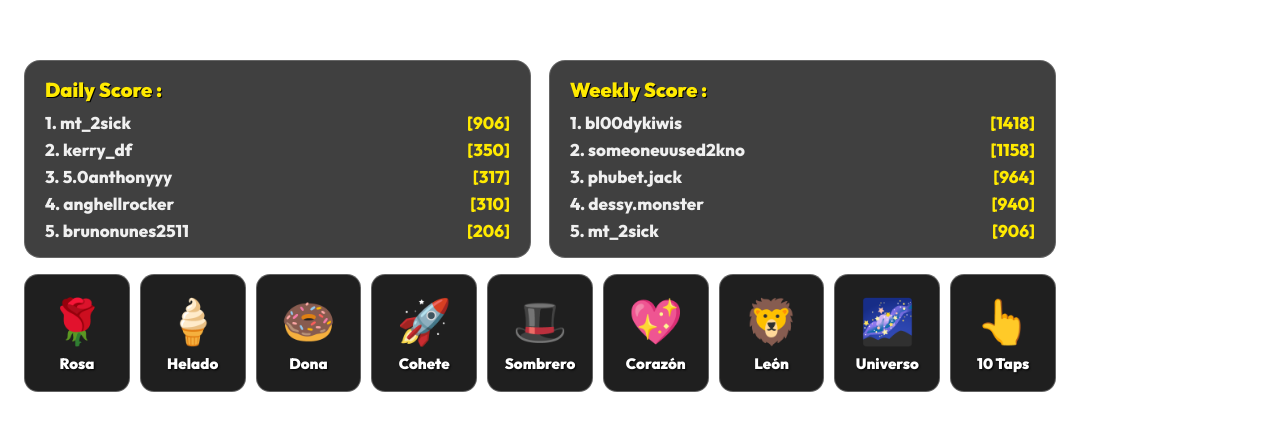
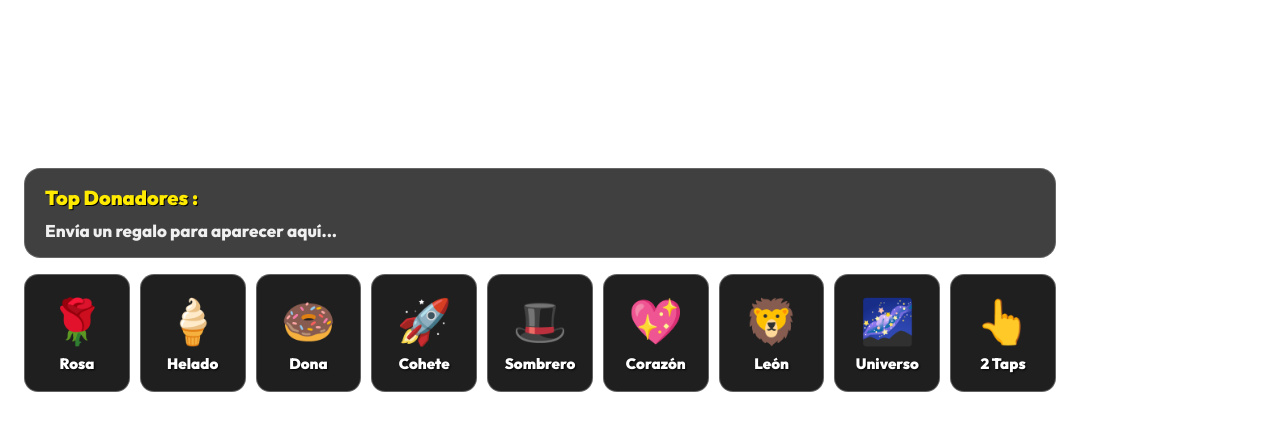
Before and after one commit to ignacioFinochietti/GTA-Fight-MOD, a plain HTML site: page overlay/tiktok_live.html in a window 1280 px wide. Shown: the part 1492-1920 px from the top of the page. Drawn offline with Linux system fonts and the light colour scheme.

Commit message:
fix: sanitize static mockup data from tiktok_live.html

```diff
--- a/overlay/tiktok_live.html
+++ b/overlay/tiktok_live.html
@@ -11,48 +11,30 @@
     <div id="vertical-container">
         <!-- TOP HUD: LAST STANDING BANNER -->
         <div class="top-hud">
-            <h1 class="last-standing-title">Last Standing</h1>
-            <div class="last-standing-username">★ <span id="top-user-name">KevingRanados75</span> ★</div>
-            <div class="time-survived">Time Survived : <span id="timer-display">00:57</span></div>
+            <h1 class="last-standing-title">LAST STANDING</h1>
+            <div class="last-standing-username">★ <span id="top-user-name">@tu_usuario_tiktok</span> ★</div>
 
             <!-- DUEL VS BAR -->
             <div class="vs-bar-container">
-                <span class="user-left" id="user-left-name">kevingranados75</span>
+                <span class="user-left" id="user-left-name">Luchador 1</span>
                 <div class="vs-bar-wrapper">
                     <div class="vs-fill left-fill" id="left-fill" style="width: 50%;"></div>
                     <div class="vs-badge">VS</div>
                     <div class="vs-fill right-fill" id="right-fill" style="width: 50%;"></div>
                 </div>
-                <span class="user-right" id="user-right-name">eresssssss_s</span>
+                <span class="user-right" id="user-right-name">Luchador 2</span>
             </div>
         </div>
 
         <!-- TRANSPARENT GAMEPLAY VIEWPORT -->
         <div class="game-viewport-916"></div>
 
-        <!-- BOTTOM SCOREBOARDS (DAILY SCORE & WEEKLY SCORE) -->
+        <!-- BOTTOM SCOREBOARDS -->
         <div class="scores-layout">
-            <!-- DAILY SCORE -->
             <div class="score-card daily-card">
-                <div class="score-title">Daily Score :</div>
-                <ol class="score-list" id="daily-score-list">
-                    <li><span class="uname">1. mt_2sick</span> <span class="pts">[906]</span></li>
-                    <li><span class="uname">2. kerry_df</span> <span class="pts">[350]</span></li>
-                    <li><span class="uname">3. 5.0anthonyyy</span> <span class="pts">[317]</span></li>
-                    <li><span class="uname">4. anghellrocker</span> <span class="pts">[310]</span></li>
-                    <li><span class="uname">5. brunonunes2511</span> <span class="pts">[206]</span></li>
-                </ol>
-            </div>
-
-            <!-- WEEKLY SCORE -->
-            <div class="score-card weekly-card">
-                <div class="score-title">Weekly Score :</div>
-                <ol class="score-list" id="weekly-score-list">
-                    <li><span class="uname">1. bl00dykiwis</span> <span class="pts">[1418]</span></li>
-                    <li><span class="uname">2. someoneuused2kno</span> <span class="pts">[1158]</span></li>
-                    <li><span class="uname">3. phubet.jack</span> <span class="pts">[964]</span></li>
-                    <li><span class="uname">4. dessy.monster</span> <span class="pts">[940]</span></li>
-                    <li><span class="uname">5. mt_2sick</span> <span class="pts">[906]</span></li>
+                <div class="score-title">Top Donadores :</div>
+                <ol class="score-list" id="leaderboard">
+                    <li class="empty-msg">Envía un regalo para aparecer aquí...</li>
                 </ol>
             </div>
         </div>
@@ -67,7 +49,7 @@
             <div class="gift-tile"><span class="gift-badge">💖</span><span class="gift-lbl">Corazón</span></div>
             <div class="gift-tile"><span class="gift-badge">🦁</span><span class="gift-lbl">León</span></div>
             <div class="gift-tile"><span class="gift-badge">🌌</span><span class="gift-lbl">Universo</span></div>
-            <div class="gift-tile"><span class="gift-badge">👆</span><span class="gift-lbl">10 Taps</span></div>
+            <div class="gift-tile"><span class="gift-badge">👆</span><span class="gift-lbl">2 Taps</span></div>
         </div>
     </div>
 
```
